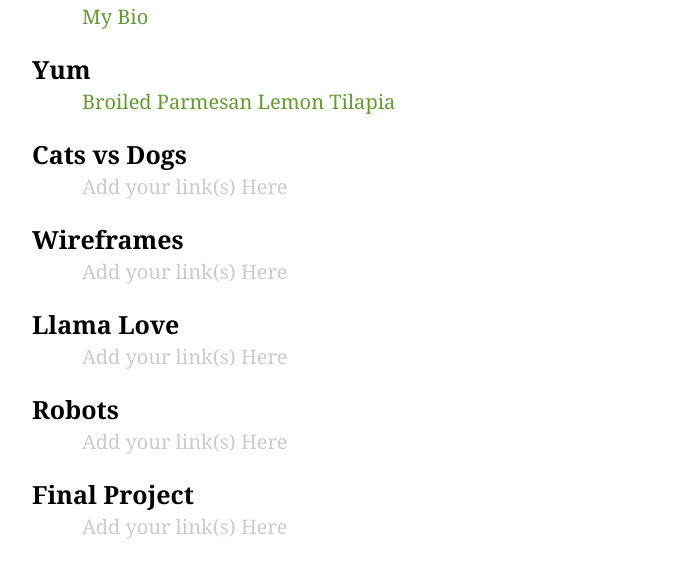
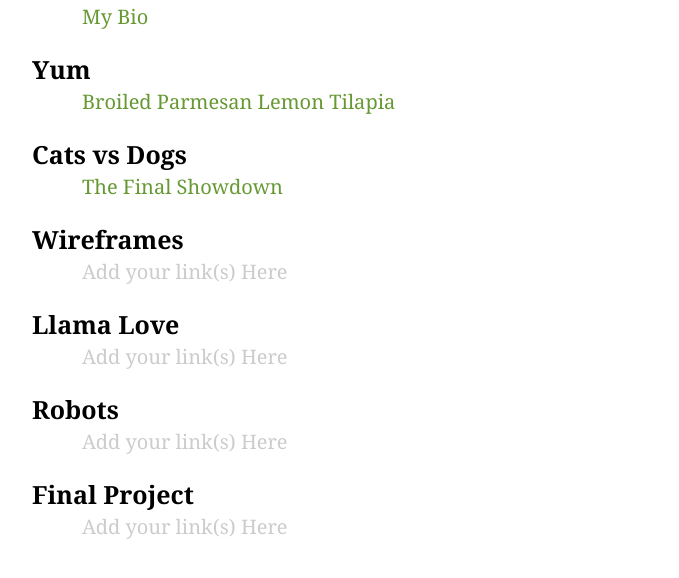
Before and after one commit to bwhips14/bwhips14.github.io, a plain HTML site: page homework/index.html in a window 1280 px wide. Shown: the part 158-736 px from the top of the page, without its empty margins (128-807 px from the left). Drawn offline with Linux system fonts and the light colour scheme.

Commit message:
added cats link to homework

```diff
--- a/homework/index.html
+++ b/homework/index.html
@@ -13,7 +13,7 @@
 		<h2>Yum</h2>
 				<p><a href="http://bwhips14.github.io/yum/index.html">Broiled Parmesan Lemon Tilapia</a></p>
 		<h2>Cats vs Dogs</h2>
-				<p>Add your link(s) Here</p>
+				<p><a href="http://bwhips14.github.io/cats-vs-dogs/index.html">The Final Showdown</a></p>
 		<h2>Wireframes</h2>
 				<p>Add your link(s) Here</p>
 		<h2>Llama Love</h2>
```
